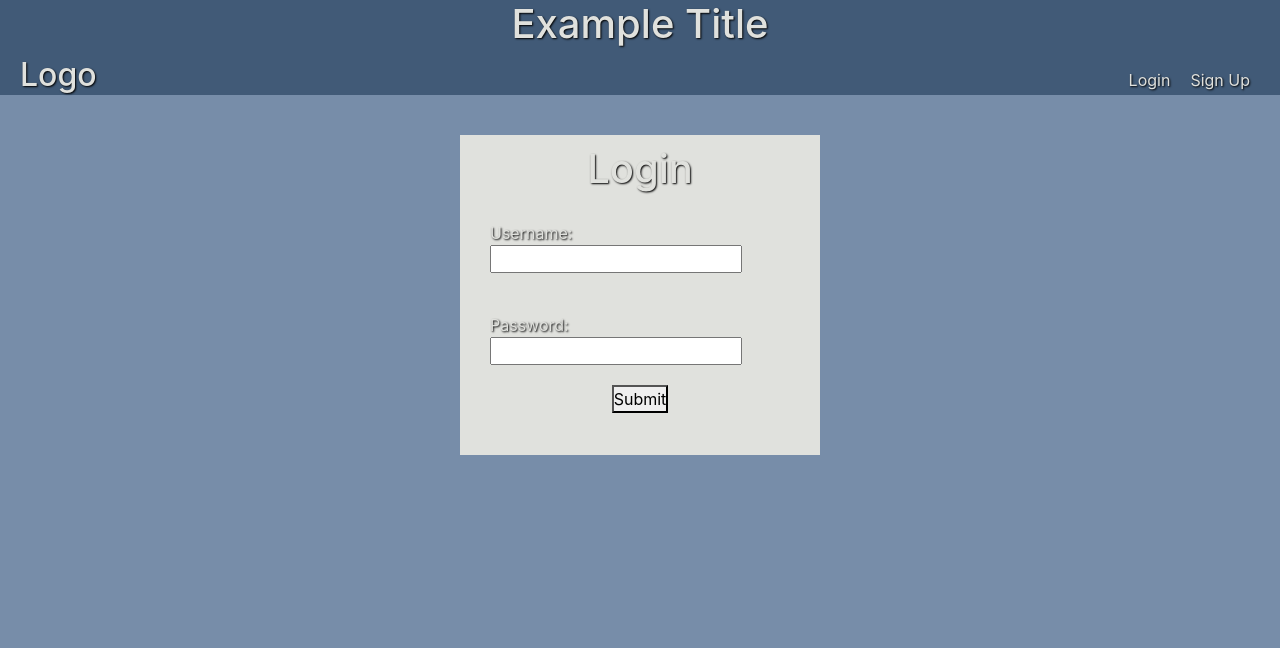
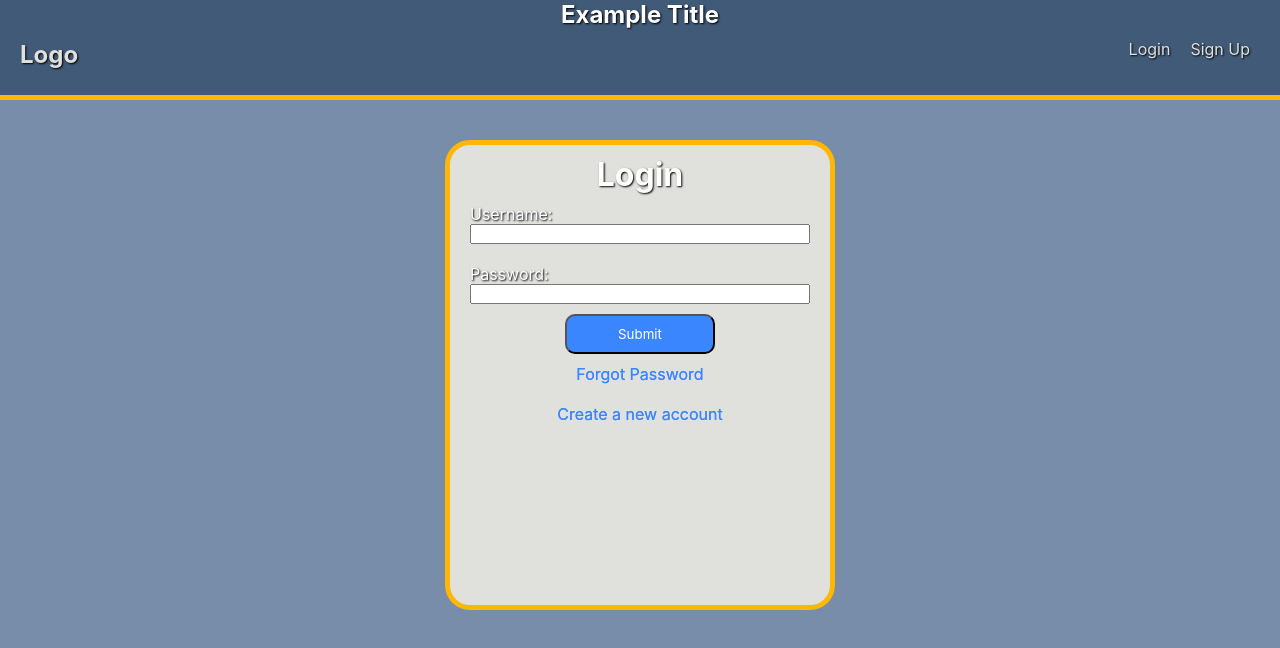
Before and after one commit to palminski/orchard-alley-lifts, a React (Create React App) app in the folder client/: page / in a window 1280 px wide. Both pictures are taken after a click on the item "Login". Shown: the top 648 px of the page. Built offline with nearby package versions, Linux system fonts and the light colour scheme.

Commit message:
updated styling for login and signup

```diff
--- a/client/src/App.js
+++ b/client/src/App.js
@@ -2,7 +2,7 @@ import {useState} from 'react';
 import {setContext} from '@apollo/client/link/context'
 import { ApolloProvider, InMemoryCache, ApolloClient, createHttpLink } from '@apollo/client';
 import Auth from "./utils/auth";
-import 'bootstrap/dist/css/bootstrap.min.css';
+
 
 //------[Components]------------------
 import Nav from './components/Nav';
--- a/client/src/index.css
+++ b/client/src/index.css
@@ -24,6 +24,7 @@ code {
   position: relative;
   background-color: rgb(65, 90, 119);
   height: 95px;
+  border-bottom: rgb(255, 183, 3) solid 5px;
 }
 
 .hrefCon {
@@ -33,6 +34,7 @@ code {
 
 h1 {
   text-align: center;
+  color: white;
 }
 
 h2 {
@@ -69,23 +71,42 @@ nav ul li{
   padding: 40px;
 }
 
-form {
+.loginForm {
   background-color: rgb(224, 225, 221);
   padding: 10px;
-  height: 40vh;
+  height: 55vh;
   width: 45vh;
   margin: 0 auto;
-  border: rgb(27, 38, 59) 5px;
+  border: rgb(255, 183, 3) solid 5px;
+  border-radius: 25px;
 }
 
 .formEl {
+  display: flex;
   flex-direction: column;
-  padding: 20px
+  padding: 10px;
+  color: white;
 }
 
 .buttonCon {
   display: flex;
   justify-content: center;
+}
+
+.loginBtn {
+
+  border-radius: 10px;
+  padding: 10px;
+  width: 150px;
+  background-color: rgb(58, 134, 255);
+  color: white;
+}
+
+.forgotPw, .createAccount{
+  color: rgb(58, 134, 255);
+  text-shadow: 0px 0px;
+  padding: 10px;
+  text-align: center;
 }
 
 .bgImg{
--- a/client/src/pages/Login.js
+++ b/client/src/pages/Login.js
@@ -38,7 +38,7 @@ const Login = (props) => {
   return (
     <>
       <div className="formCon">
-      <form onSubmit={handleFormSubmit}>
+      <form onSubmit={handleFormSubmit} className="loginForm">
       <h1>Login</h1>
         <div className="formEl">
           <label htmlFor="username">Username: </label>
@@ -59,8 +59,10 @@ const Login = (props) => {
           />
         </div>
         <div className="buttonCon">
-        <button type="submit">Submit</button>
+        <button className="loginBtn" type="submit">Submit</button>
         </div>
+        <div className="forgotPw">Forgot Password</div>
+        <div className="createAccount"> Create a new account</div>
       </form>
       </div>
     </>
--- a/client/src/pages/Signup.js
+++ b/client/src/pages/Signup.js
@@ -3,16 +3,15 @@ import { useMutation } from "@apollo/client";
 import { ADD_USER } from "../utils/mutations";
 import Auth from "../utils/auth";
 
-
 const Signup = (props) => {
-    const [formState, setFormState] = useState({ username: '', password: '' });
-    const [addUser, {error}] = useMutation(ADD_USER);
+  const [formState, setFormState] = useState({ username: "", password: "" });
+  const [addUser, { error }] = useMutation(ADD_USER);
 
   const handleFormChange = (event) => {
-        const {name, value} = event.target;
+    const { name, value } = event.target;
     setFormState({
       ...formState,
-            [name]:value,
+      [name]: value,
     });
   };
 
@@ -21,32 +20,61 @@ const Signup = (props) => {
 
     try {
       const response = await addUser({
-                variables: {username: formState.username, password: formState.password},
+        variables: {
+          username: formState.username,
+          password: formState.password,
+        },
       });
-            const token = response.data.addUser.token
+      const token = response.data.addUser.token;
       Auth.login(token);
       props.setPageSelected("Home");
+    } catch (error) {
+      console.log(formState);
+      console.log(error);
     }
-        catch (error) {
-            console.log(formState);
-            console.log(error)
-        }
-    }
+  };
 
   return (
     <>
-            <h1>SignUp</h1>
-            <form onSubmit={handleFormSubmit}>
+      <div className="formCon">
+      <form onSubmit={handleFormSubmit} className="loginForm">
+      <h1>Signup</h1>
+        <div className="formEl">
           <label htmlFor="username">Username: </label>
-                <input name="username" type="username" id="username" onChange={handleFormChange}/>
+          <input
+            name="username"
+            type="username"
+            id="username"
+            onChange={handleFormChange}
+          />
+        </div>
+        <div className="formEl">
+          <label htmlFor="email">Email:</label>
+          <input
+            name="email"
+            type="email"
+            id="email"
+            onChange={handleFormChange}
+          />
+        </div>
+        <div className="formEl">
+          <label htmlFor="password">Password: </label>
+          <input
+            name="password"
+            type="password"
+            id="password"
+            onChange={handleFormChange}
+          />
+        </div>
+        <div className="buttonCon">
+        <button className="loginBtn" type="submit">Submit</button>
+        </div>
+        <div className="createAccount"> Already have an account? Click to login</div>
+      </form>
+      </div>
 
-                <label htmlFor="password">Password: </label>
-                <input name="password" type="password" id="password" onChange={handleFormChange}/>
-
-                <button type="submit">Submit</button>
-            </form>
     </>
   );
-}
+};
 
 export default Signup;
```
Lines whose indentation alone changed are shown as unchanged.
